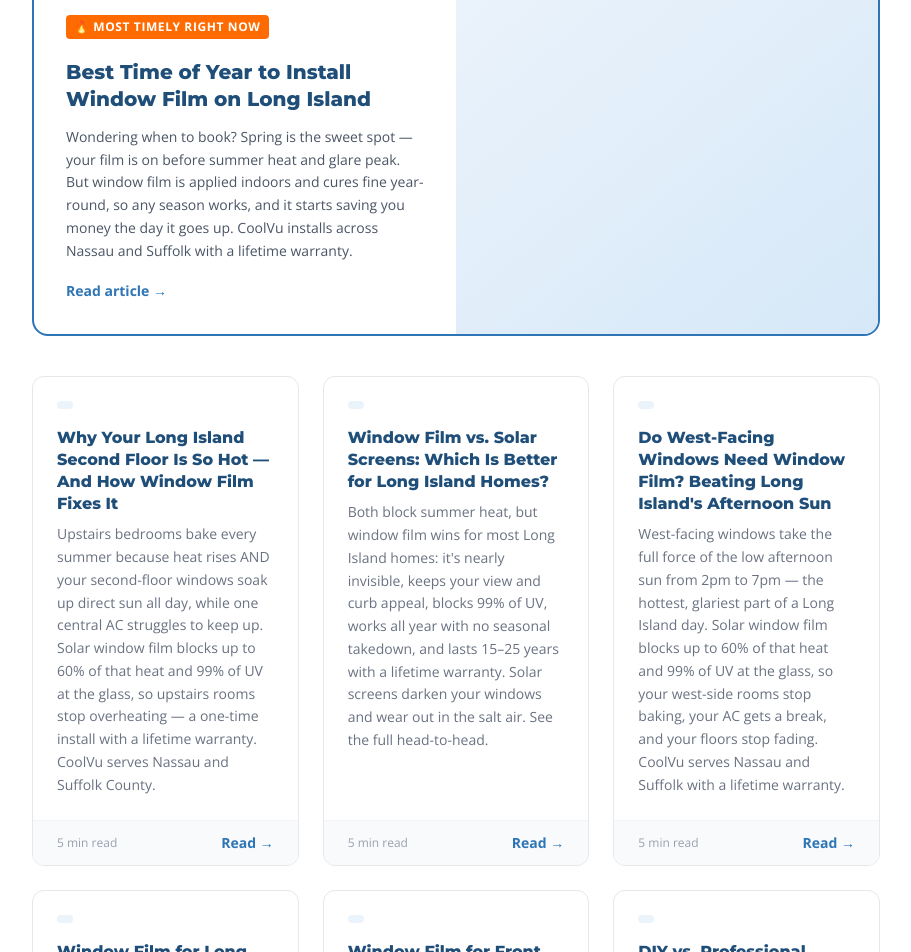
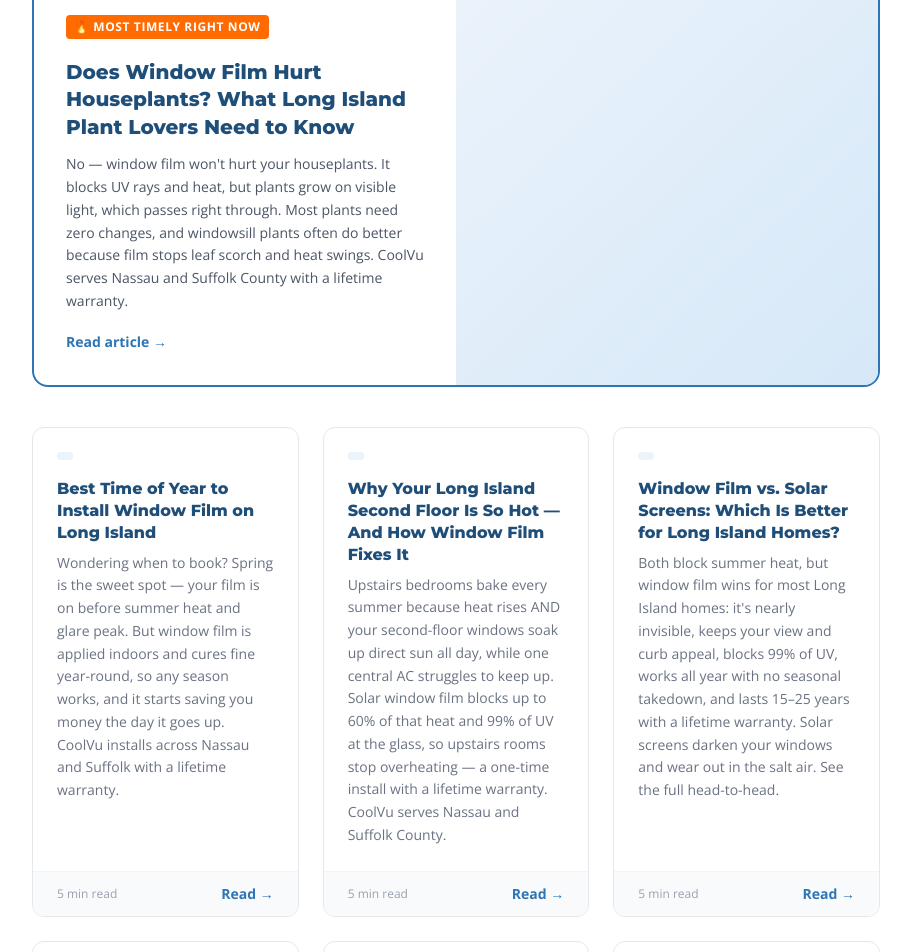
Before and after one commit to pjs8875/CoolVu, a Next.js app: page /blog in a window 1280 px wide. Shown: the part 540-1492 px from the top of the page, without its empty margins (184-1095 px from the left). Built offline with nearby package versions, Linux system fonts and the light colour scheme; no server answers.

Commit message:
Add houseplants article to blog index

```diff
--- a/components/blog/BlogIndexPage.tsx
+++ b/components/blog/BlogIndexPage.tsx
@@ -3,6 +3,14 @@ import Navbar from "@/components/Navbar";
 import Footer from "@/components/Footer";
 
 const posts = [
+  {
+    title: "Does Window Film Hurt Houseplants? What Long Island Plant Lovers Need to Know",
+    excerpt:
+      "No \u2014 window film won't hurt your houseplants. It blocks UV rays and heat, but plants grow on visible light, which passes right through. Most plants need zero changes, and windowsill plants often do better because film stops leaf scorch and heat swings. CoolVu serves Nassau and Suffolk County with a lifetime warranty.",
+    date: "July 16, 2026",
+    slug: "window-film-houseplants-long-island",
+    readTime: "5 min read",
+  },
   {
     title: "Best Time of Year to Install Window Film on Long Island",
     excerpt:
```
